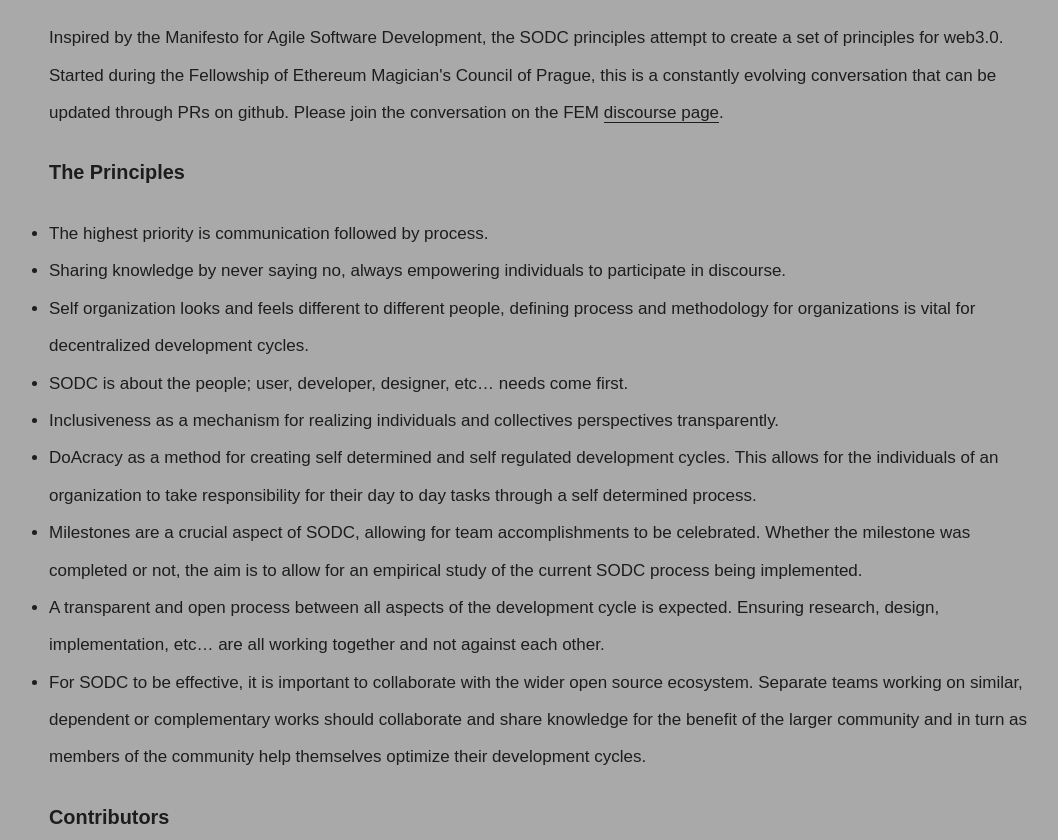
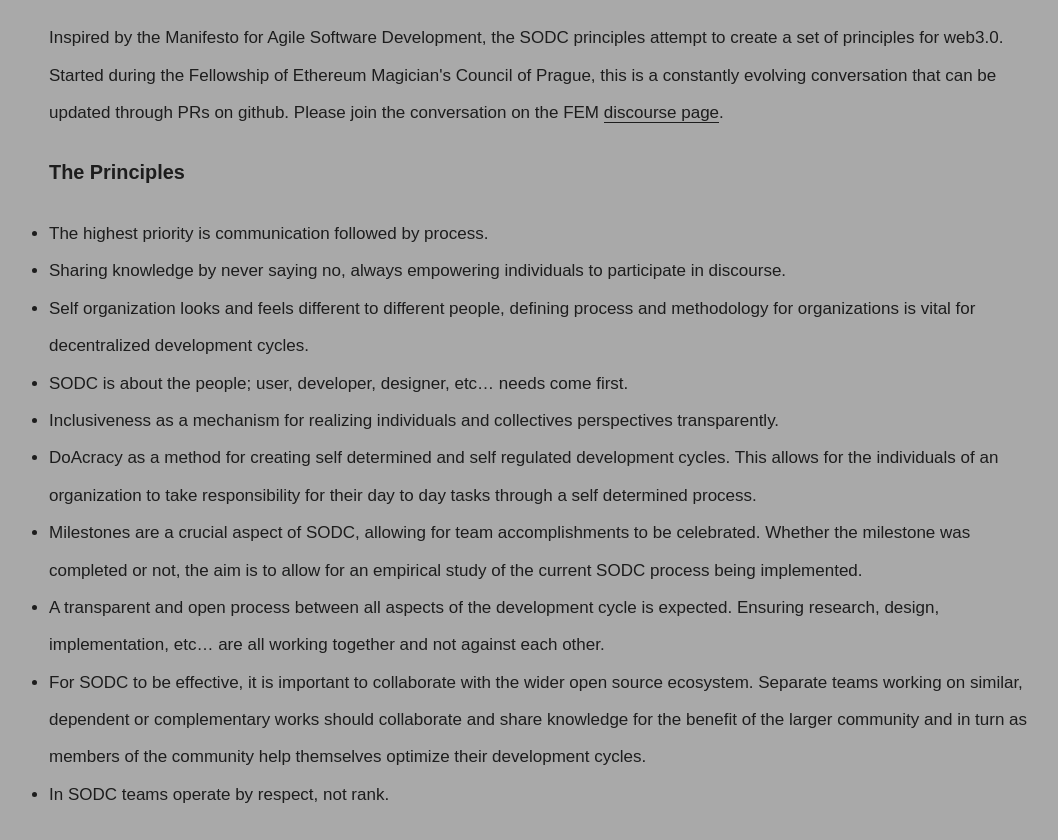
Before and after one commit to ChainSafe/sodc, a plain HTML site: page index.html in a window 1280 px wide. Shown: the part 101-941 px from the top of the page, without its empty margins (121-1179 px from the left). Drawn offline with Linux system fonts and the light colour scheme.

Commit message:
added a principle

```diff
--- a/index.html
+++ b/index.html
@@ -29,6 +29,7 @@
     <li>Milestones are a crucial aspect of SODC, allowing for team accomplishments to be celebrated. Whether the milestone was completed or not, the aim is to allow for an empirical study of the current SODC process being implemented.</li>
     <li>A transparent and open process between all aspects of the development cycle is expected. Ensuring research, design, implementation, etc… are all working together and not against each other.</li>
     <li>For SODC to be effective, it is important to collaborate with the wider open source ecosystem. Separate teams working on similar, dependent or complementary works should collaborate and share knowledge for the benefit of the larger community and in turn as members of the community help themselves optimize their development cycles.</li>
+    <li>In SODC teams operate by respect, not rank.</li>
 </p>
 
       <h3><strong>Contributors</strong></h3>
```
